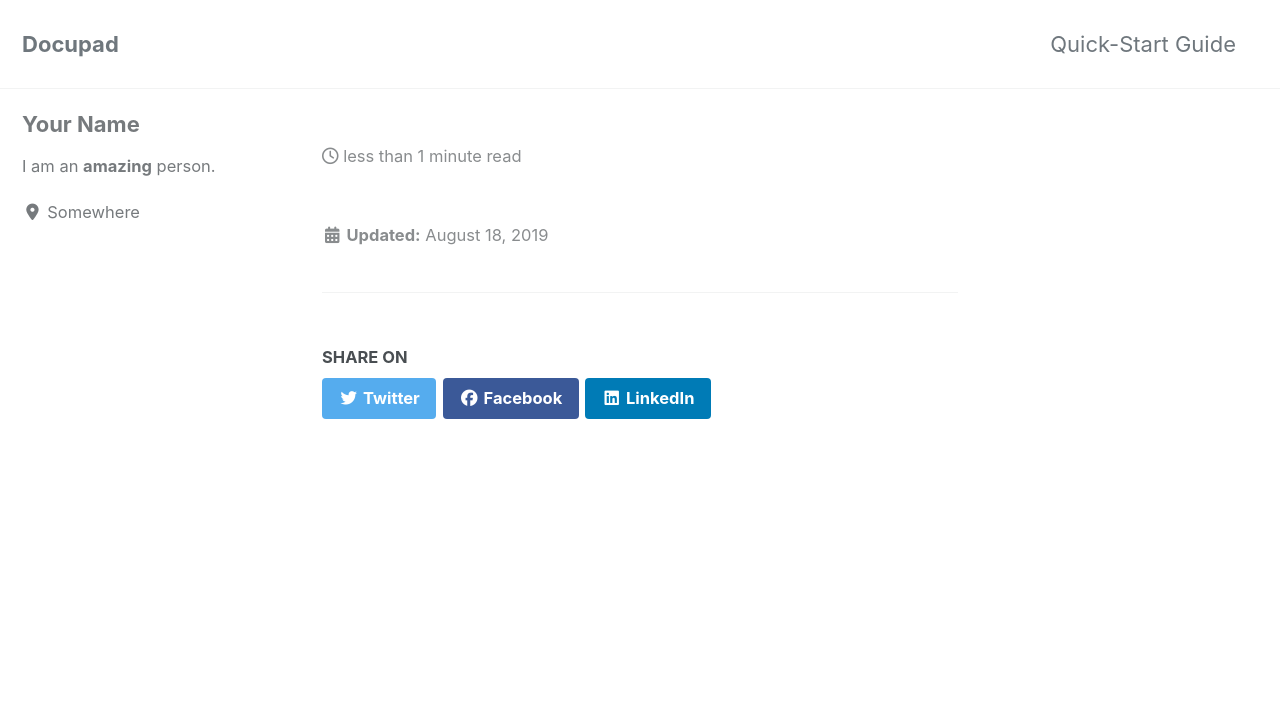
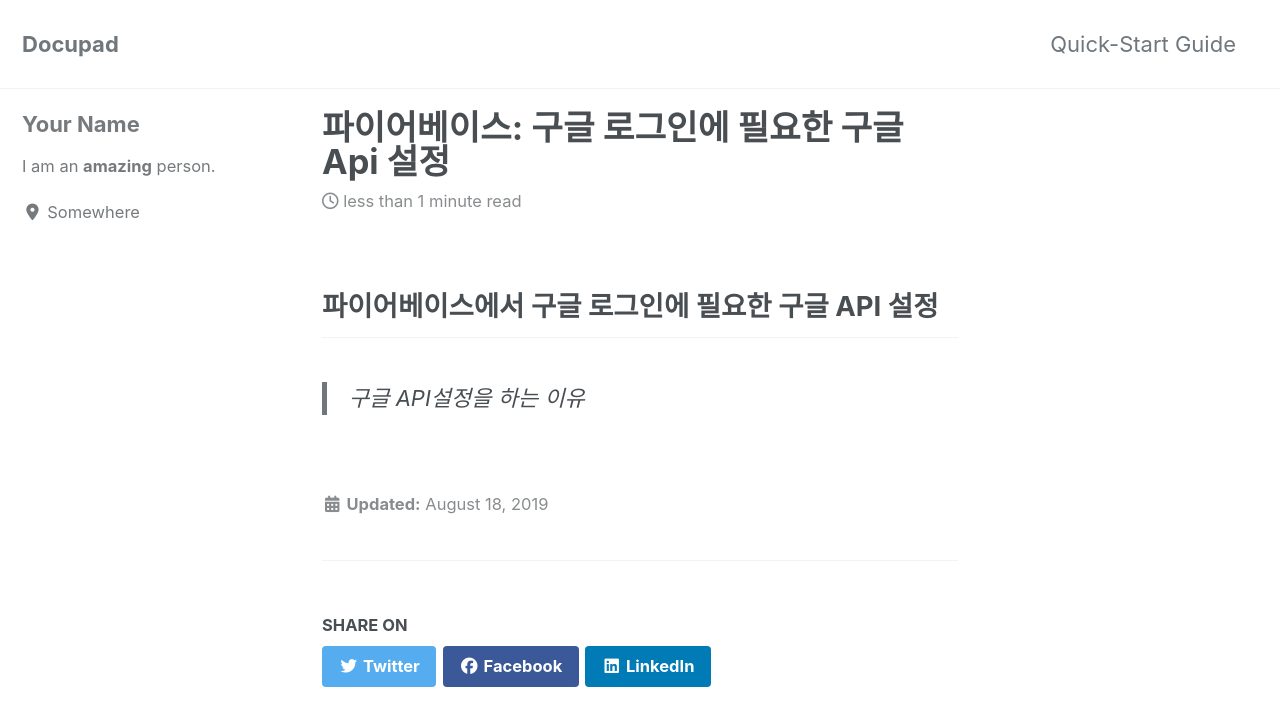
Before and after one commit to junghyunseo0105/docupad, a Jekyll site: the page built from _posts/2019-08-18-파이어베이스:-구글-로그인에-필요한-구글-API-설정.md, in a window 1280 px wide and 900 px high. Shown: the top 726 px of the window. Built offline with Jekyll 4.4.1, drawn with Linux system fonts in a browser that asks for light colours; cached includes are drawn as plain includes; nearby versions of some CDN libraries.

Commit message:
Update 2019-08-18-파이어베이스:-구글-로그인에-필요한-구글-API-설정.md
4차 수정

```diff
--- a/_posts/2019-08-18-파이어베이스:-구글-로그인에-필요한-구글-API-설정.md
+++ b/_posts/2019-08-18-파이어베이스:-구글-로그인에-필요한-구글-API-설정.md
@@ -1,3 +1,4 @@
+__파이어베이스에서 구글 로그인에 필요한 구글 API 설정__
 ---
-minimal mistakes 테마를 이용해 github.io 블로그 구축하기
----
+
+>구글 API설정을 하는 이유
```
